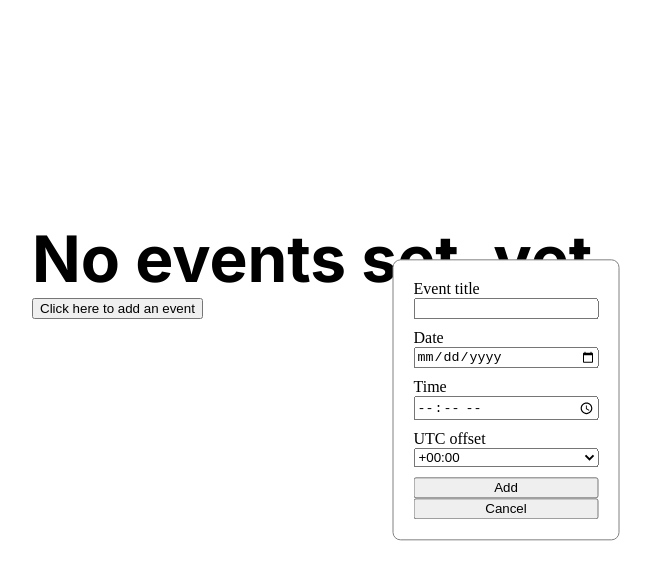
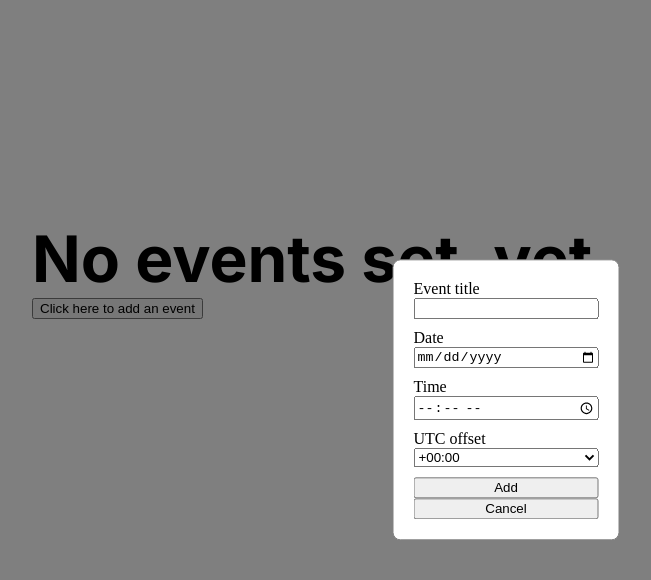
Before and after one commit to 4ndrs/timezoned-events, a Next.js app: page / in a window 1280 px wide. Both pictures are taken after a click on the button "Click here to add an event". Shown: the top 580 px of the page, without its empty margins (134-785 px from the left). Built offline with nearby package versions, Linux system fonts and the light colour scheme.

Commit message:
Add overlay to the add event dialog

```diff
--- a/components/addEventDialog.module.css
+++ b/components/addEventDialog.module.css
@@ -9,6 +9,15 @@
   padding: 20px;
 }
 
+.overlay {
+  position: fixed;
+  left: 0;
+  top: 0;
+  bottom: 0;
+  right: 0;
+  background: rgba(0, 0, 0, 0.5);
+}
+
 .form,
 .formChild {
   display: flex;
--- a/components/addEventDialog.tsx
+++ b/components/addEventDialog.tsx
@@ -23,7 +23,16 @@ const AddEventDialog = ({ open, onClose }: Props) => {
     onClose(event);
   };
 
+  const handleOverlayClick = (event: React.MouseEvent) => {
+    if (event.target !== event.currentTarget) {
+      return;
+    }
+
+    onClose();
+  };
+
   const content = (
+    <div className={styles.overlay} onClick={handleOverlayClick}>
       <div className={styles.dialog}>
         <form onSubmit={handleSubmit(onSubmit)} className={styles.form}>
           <div className={styles.formChild}>
@@ -62,6 +71,7 @@ const AddEventDialog = ({ open, onClose }: Props) => {
           </div>
         </form>
       </div>
+    </div>
   );
 
   if (open && typeof window === "object") {
```
Lines whose indentation alone changed are shown as unchanged.
